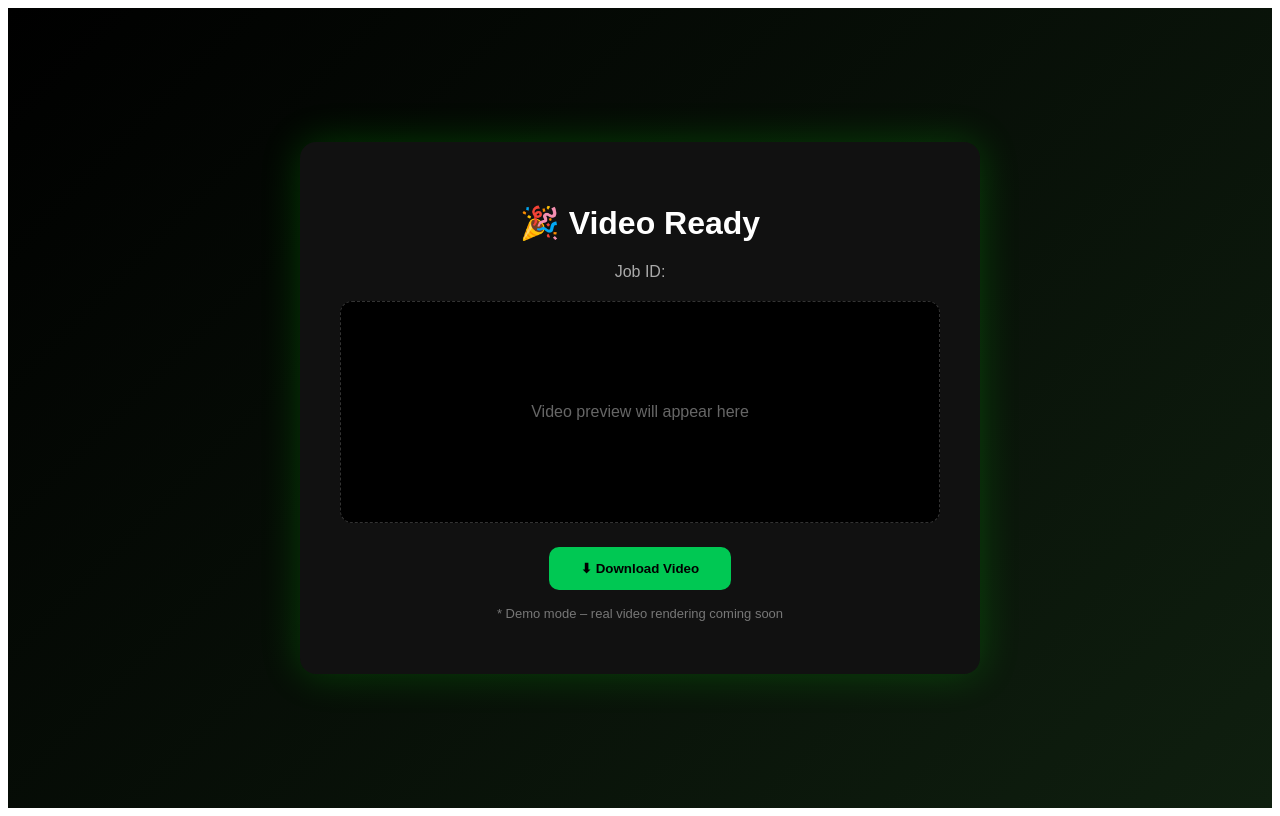
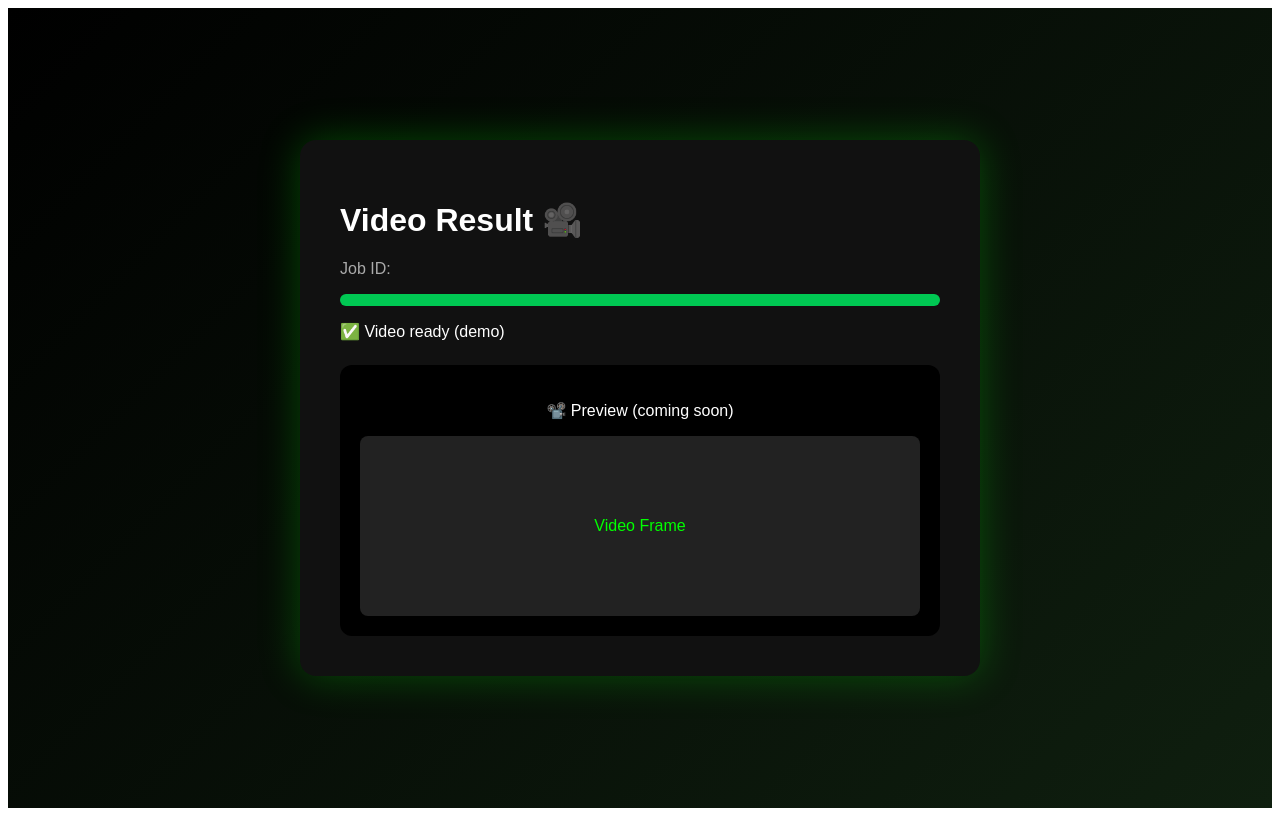
Before and after one commit to bixby493/hacknuma-ai, a Next.js app in the folder apps/web/: page /result in a window 1280 px wide. Built offline with nearby package versions, Linux system fonts and the light colour scheme.

Commit message:
update result page

```diff
--- a/apps/web/app/result/page.tsx
+++ b/apps/web/app/result/page.tsx
@@ -1,33 +1,57 @@
 "use client";
 
 import { useSearchParams } from "next/navigation";
+import { useEffect, useState } from "react";
 
 export default function ResultPage() {
-  const params = useSearchParams();
-  const jobId = params.get("job");
+  const searchParams = useSearchParams();
+  const jobId = searchParams.get("job");
+
+  const [progress, setProgress] = useState(10);
+  const [status, setStatus] = useState("Processing...");
+
+  useEffect(() => {
+    let p = 10;
+
+    const interval = setInterval(() => {
+      p += 20;
+      setProgress(p);
+
+      if (p >= 100) {
+        setStatus("✅ Video ready (demo)");
+        clearInterval(interval);
+      }
+    }, 800);
+
+    return () => clearInterval(interval);
+  }, []);
 
   return (
     <main style={styles.main}>
       <div style={styles.card}>
-        <h1>🎉 Video Ready</h1>
+        <h1>Video Result 🎥</h1>
 
         <p style={{ color: "#aaa" }}>
-          Job ID: <strong>{jobId}</strong>
+          Job ID: <b>{jobId}</b>
         </p>
 
-        <div style={styles.videoBox}>
-          <p style={{ color: "#666" }}>
-            Video preview will appear here
-          </p>
+        <div style={styles.progressWrap}>
+          <div
+            style={{
+              ...styles.progressBar,
+              width: `${progress}%`,
+            }}
+          />
         </div>
 
-        <button style={styles.button}>
-          ⬇ Download Video
-        </button>
+        <p style={{ marginTop: 16 }}>{status}</p>
 
-        <p style={{ marginTop: 16, fontSize: 13, color: "#777" }}>
-          * Demo mode – real video rendering coming soon
-        </p>
+        {progress >= 100 && (
+          <div style={styles.preview}>
+            <p>📽️ Preview (coming soon)</p>
+            <div style={styles.fakeVideo}>Video Frame</div>
+          </div>
+        )}
       </div>
     </main>
   );
@@ -38,8 +62,8 @@ const styles: any = {
     minHeight: "100vh",
     background: "linear-gradient(135deg, #000, #0f1f0f)",
     display: "flex",
+    alignItems: "center",
     justifyContent: "center",
-    alignItems: "center",
     color: "#fff",
     fontFamily: "Arial",
   },
@@ -49,26 +73,35 @@ const styles: any = {
     borderRadius: 16,
     width: "100%",
     maxWidth: 600,
+    boxShadow: "0 0 40px rgba(0,255,0,0.25)",
+  },
+  progressWrap: {
+    marginTop: 16,
+    height: 12,
+    background: "#222",
+    borderRadius: 6,
+    overflow: "hidden",
+  },
+  progressBar: {
+    height: "100%",
+    background: "#00c853",
+    transition: "width 0.4s ease",
+  },
+  preview: {
+    marginTop: 24,
+    padding: 20,
+    background: "#000",
+    borderRadius: 12,
     textAlign: "center",
-    boxShadow: "0 0 40px rgba(0,255,0,0.2)",
   },
-  videoBox: {
-    marginTop: 20,
-    height: 220,
-    borderRadius: 12,
-    background: "#000",
+  fakeVideo: {
+    marginTop: 10,
+    height: 180,
+    background: "#222",
+    borderRadius: 8,
     display: "flex",
     alignItems: "center",
     justifyContent: "center",
-    border: "1px dashed #333",
-  },
-  button: {
-    marginTop: 24,
-    padding: "14px 32px",
-    background: "#00c853",
-    border: "none",
-    borderRadius: 10,
-    fontWeight: "bold",
-    cursor: "pointer",
+    color: "#0f0",
   },
 };
```
